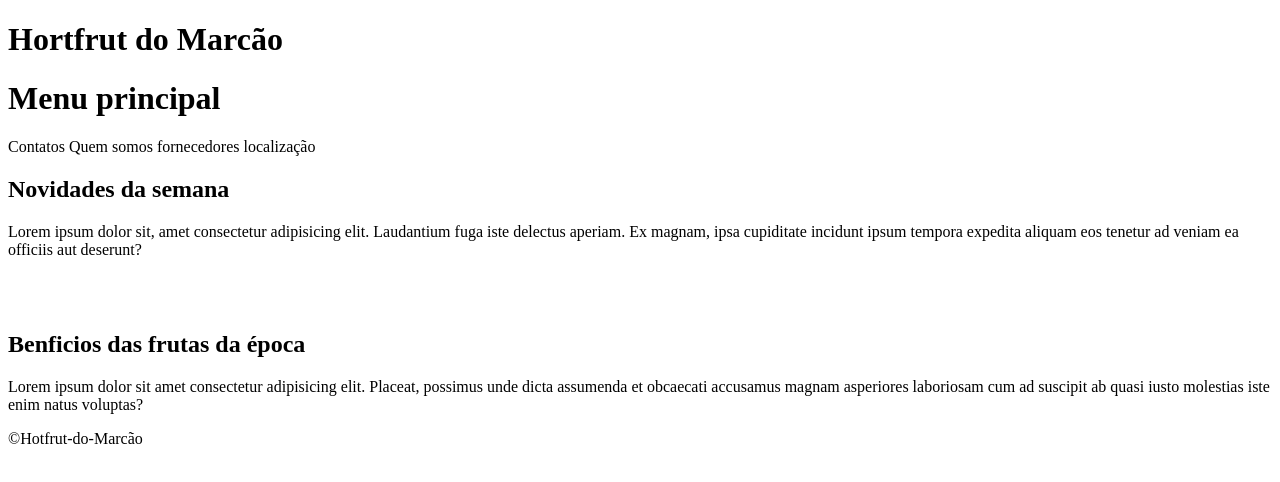
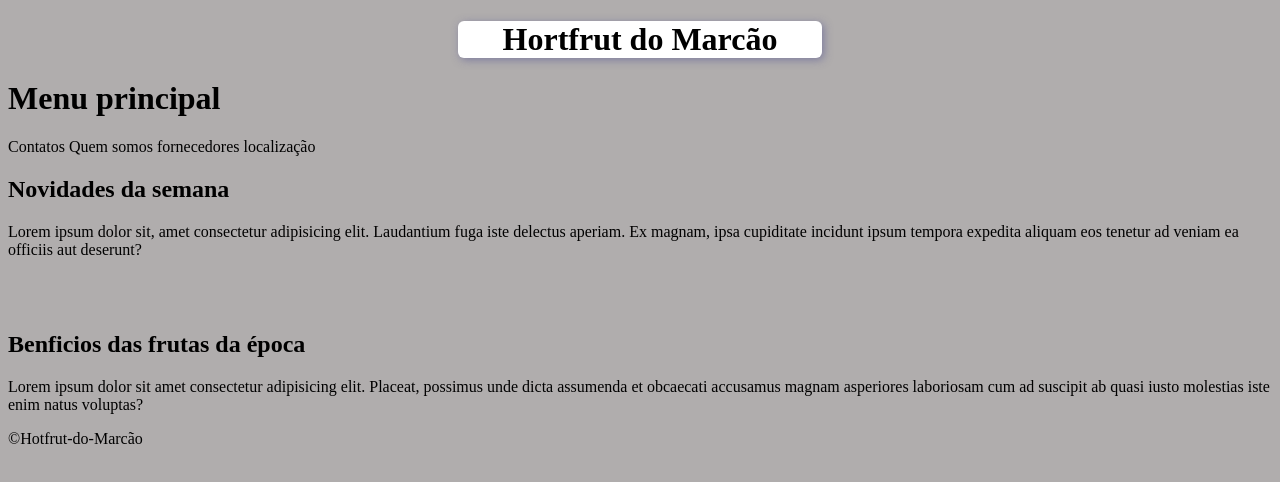
Before and after one commit to Mariosignorelli/Hortfrut-do-Marcao, a plain HTML site: page _inteface/index.html in a window 1280 px wide. Drawn offline with Linux system fonts and the light colour scheme.

Commit message:
ajustando estilo

```diff
--- a/_inteface/_css/stylo.css
+++ b/_inteface/_css/stylo.css
@@ -2,8 +2,18 @@
     font-style: normal arial 25px;
     color:black;
 }
+body{
+    background-color: rgba(104, 99, 99, 0.52);
+}
 header{
-
+   background-color: white;
+    margin: 10px 450px 0px 450px;
+    text-align: center;
+    border-radius:   6px ;
+    left: -300px;
+    width: auto ;
+    padding: auto;
+    box-shadow: 2px 2px 8px rgba(78, 78, 143, 0.52);
 }
 div#Menu {
 
```
